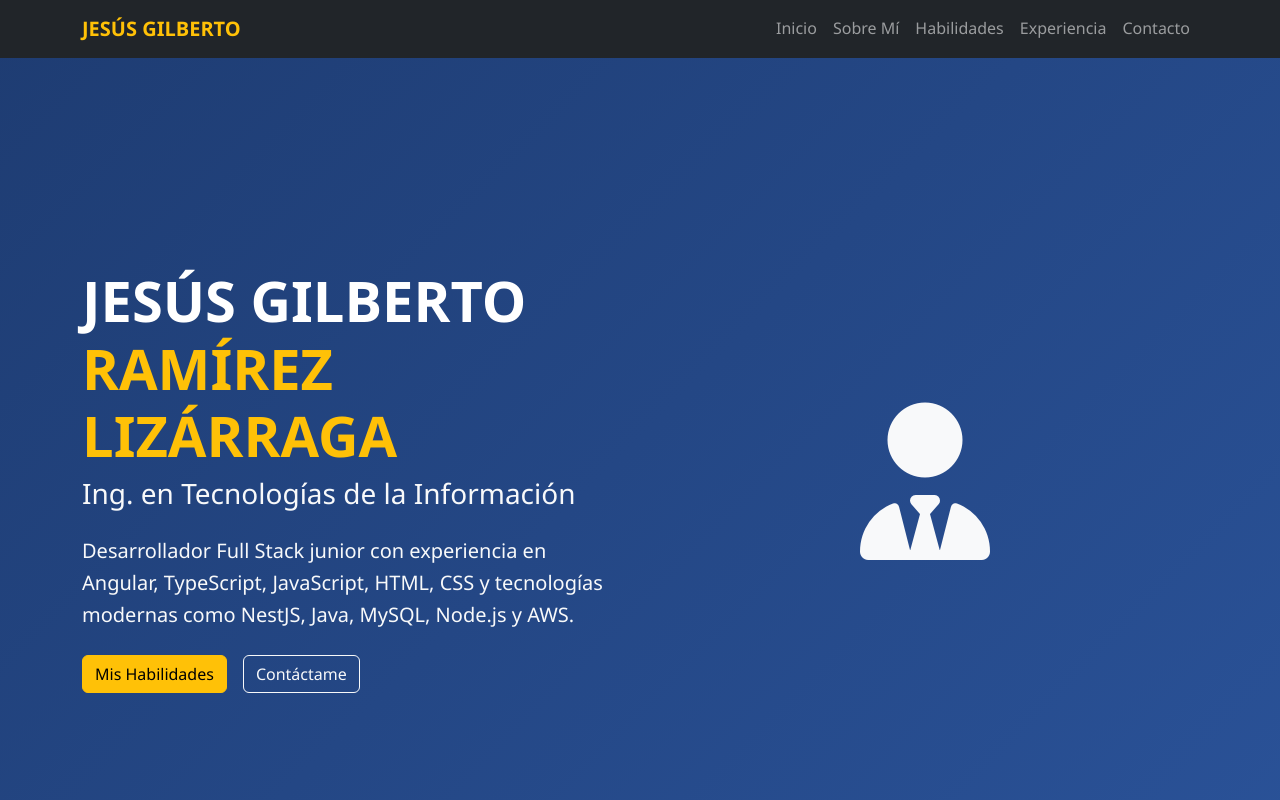
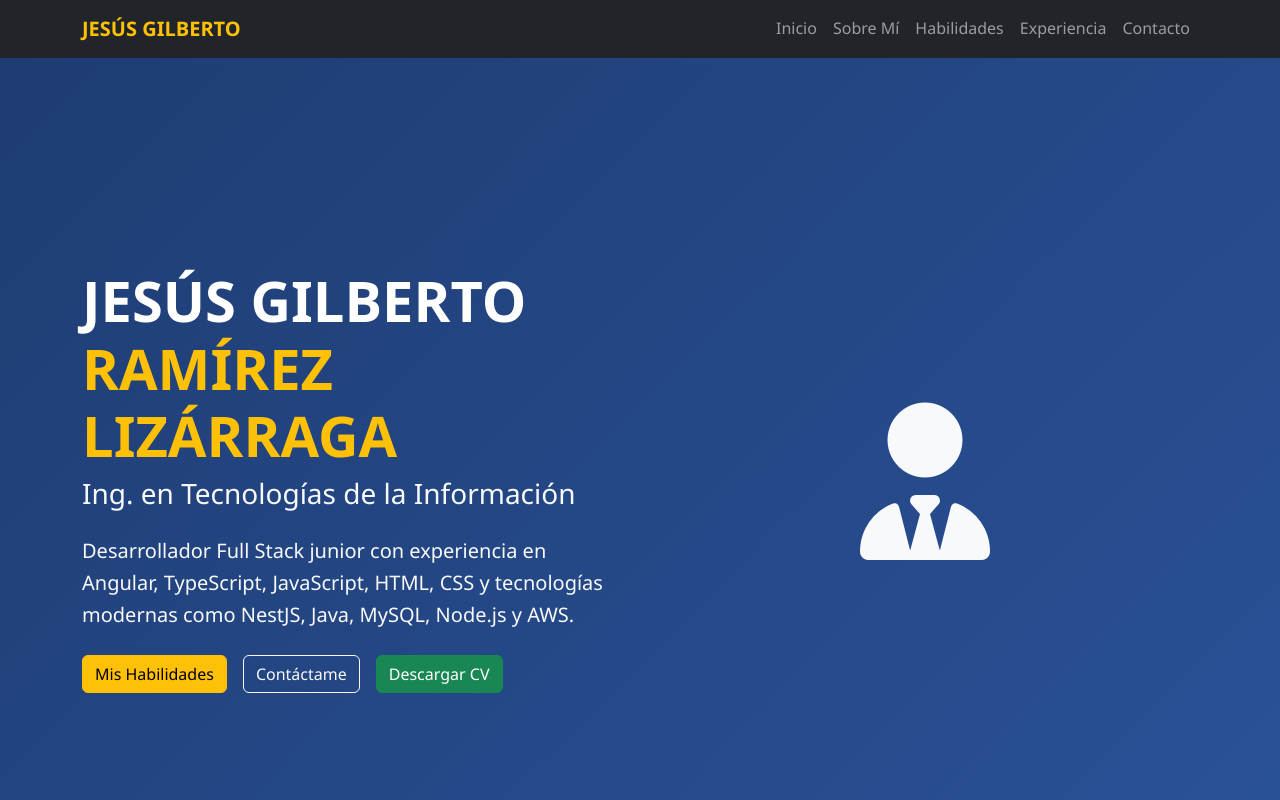
Before and after one commit to jesusgilberto/portafoliojesusgilberto, an Angular app: page / in a window 1280 px wide. Shown: the top 800 px of the page. Built offline with nearby package versions, Linux system fonts and the light colour scheme.

Commit message:
feat: unifica alineacion de botones y se agrega boton de descarga de CV

```diff
--- a/src/app/components/hero/hero.html
+++ b/src/app/components/hero/hero.html
@@ -8,10 +8,18 @@
         <h2 class="fs-3 mb-4 text-light">Ing. en Tecnologías de la Información</h2>
         <p class="lead mb-4 text-light">Desarrollador Full Stack junior con experiencia en Angular, TypeScript,
           JavaScript, HTML, CSS y tecnologías modernas como NestJS, Java, MySQL, Node.js y AWS.</p>
-        <div class="hero-buttons">
-          <button class="btn btn-warning me-3" (click)="scrollTo('skills')">Mis Habilidades</button>
+        <div class="hero-buttons d-flex align-items-center gap-3">
+          <button class="btn btn-warning" (click)="scrollTo('skills')">Mis Habilidades</button>
+
           <button class="btn btn-outline-light" (click)="scrollTo('contact')">Contáctame</button>
-        </div>
+
+        <a
+          class="btn btn-success"
+          href="assets/cv/CV-Gilberto-Ramirez.pdf"
+          download="CV-Gilberto-Ramirez.pdf">
+          Descargar CV
+        </a>
+</div>
       </div>
       <div class="col-lg-6 text-center">
         <div class="profile-placeholder">
```
Also changed, not shown: 1 other file (tests, documents, lock files or other folders).
